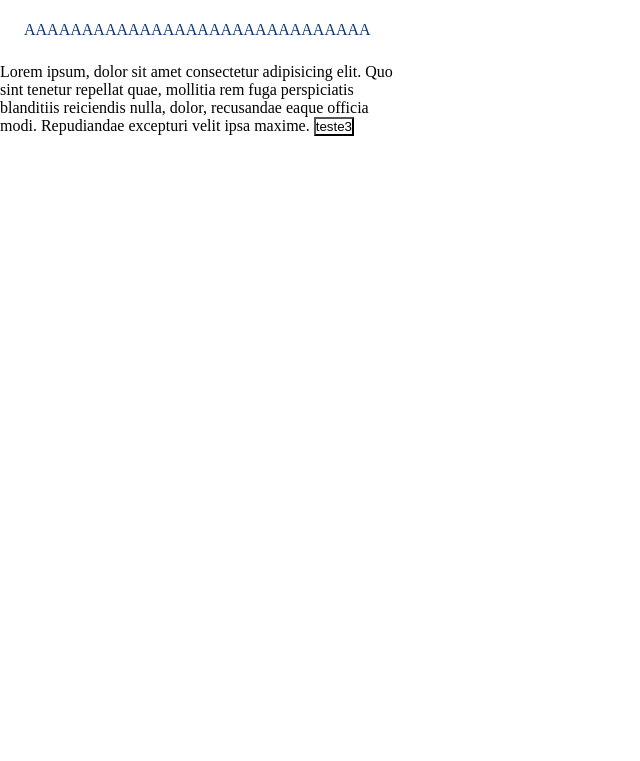
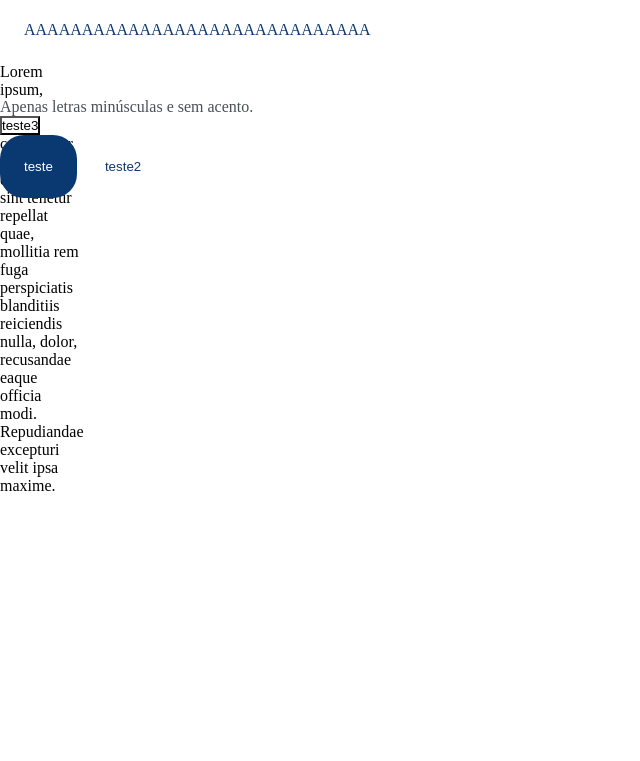
Before and after one commit to GarotoCafe/decodificador, a plain HTML site: page index.html in a window 1280 px wide. Shown: the part 39-800 px from the top of the page, without its empty margins (0-640 px from the left). Drawn offline with Linux system fonts and the light colour scheme.

Commit message:
AAAAAAAAAAAAA

```diff
--- a/estilo.css
+++ b/estilo.css
@@ -2,10 +2,18 @@
     margin: 0px;
     padding: 0px;
     background-color: white;
-    box-sizing: border-box;
 }
 
-.texto-central {
+.lateral {
+    flex-direction: column-reverse;
+    width: 80px;
+    height: 35px;
+    top: 40px;
+    left: 1000px;
+    border-radius: 32px;
+}
+
+    .texto-central {
     color: #0A3871;
     width: Fixed (336px);
     height: Hug (67px);
@@ -15,7 +23,6 @@
     border-radius: 24px;
     border: 1px;
     gap: 8px;
-
 }
 
 .botao-esquerdo {
@@ -29,7 +36,6 @@
     border-radius: 24px;
     border: 1px;
     gap: 8px;
-
 }
 
 
@@ -44,7 +50,6 @@
     border-radius: 24px;
     border: 1px;
     gap: 8px;
-
 }
 
 .aviso {
@@ -53,13 +58,3 @@
     height: 16px;
     text-align: center;
 }
-
-
-.texto-lateral {
-
-    width: 400px;
-    height: 944px;
-    top: 40px;
-    left: 1000px;
-    border-radius: 32px;
-}
--- a/index.html
+++ b/index.html
@@ -11,17 +11,22 @@
 
     <main>
         <div class="texto-central">AAAAAAAAAAAAAAAAAAAAAAAAAAAAAA</div>
+    </main>
 
-        <div class="texto-lateral">Lorem ipsum, dolor sit amet consectetur adipisicing elit. Quo sint tenetur repellat quae, mollitia rem fuga perspiciatis blanditiis reiciendis nulla, dolor, recusandae eaque officia modi. Repudiandae excepturi velit ipsa maxime.
-            <button class="botao-lateral">teste3</button>
+    <aside>
+        <p class="lateral">Lorem ipsum, dolor sit amet consectetur adipisicing elit. Quo sint tenetur repellat quae, mollitia rem fuga perspiciatis blanditiis reiciendis nulla, dolor, recusandae eaque officia modi. Repudiandae excepturi velit ipsa maxime.
+
             <br>
-        </div>
-        <span class="aviso">Apenas letras minúsculas e sem acento.</span>
-    </main>
-    <div>
-        <button class="botao-esquerdo">teste</button>
-        <button class="botao-direito">teste2</button>
-    </div>
+        </p>
+    </aside>
+    <span class="aviso">Apenas letras minúsculas e sem acento.</span>
+    <br>
+    <button class="botao-lateral">teste3</button>
+    <br>
+        <span>
+            <button class="botao-esquerdo">teste</button>
+            <button class="botao-direito">teste2</button>
+        </span>
 </body>
 <script src="teste.js"></script>
 </html>
```
